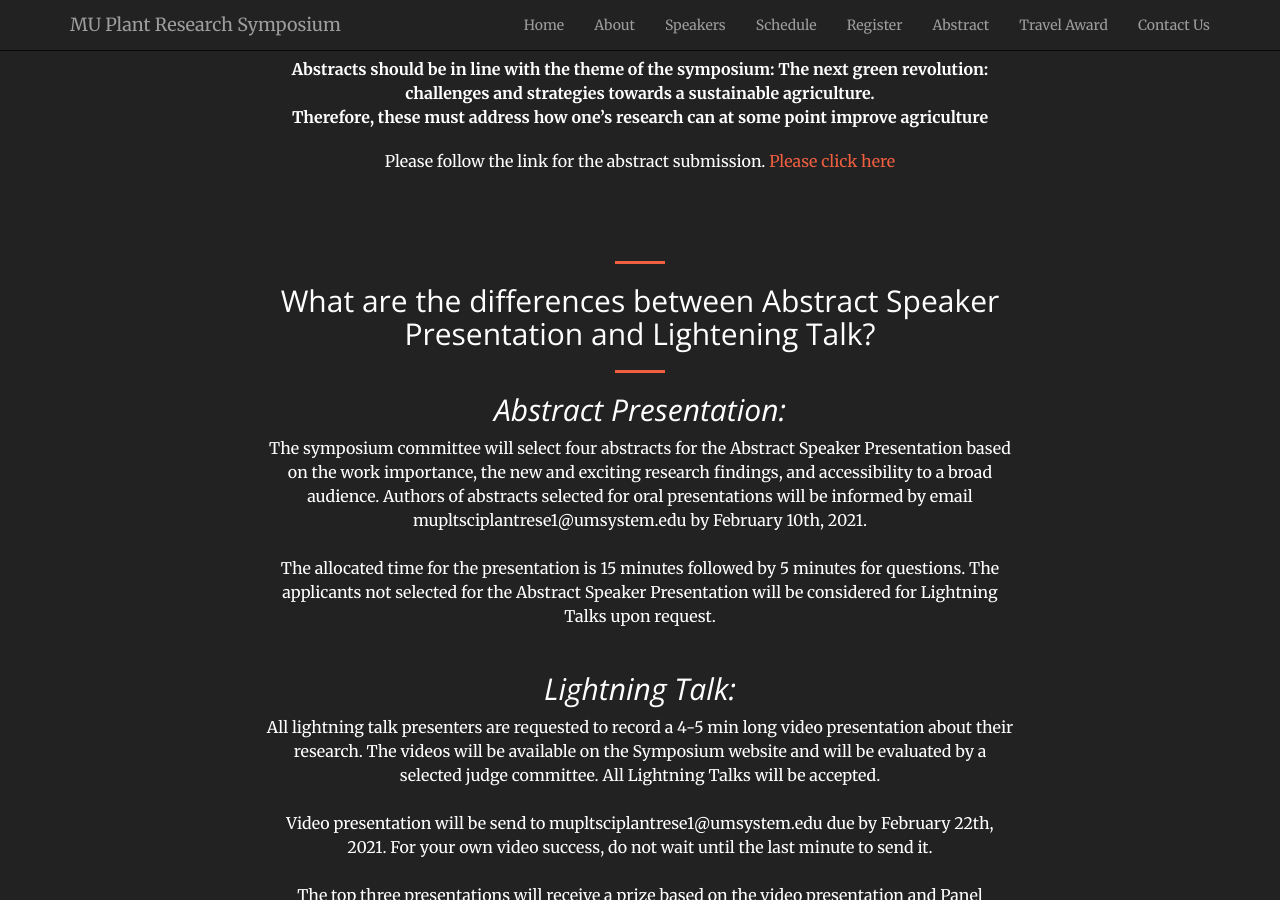
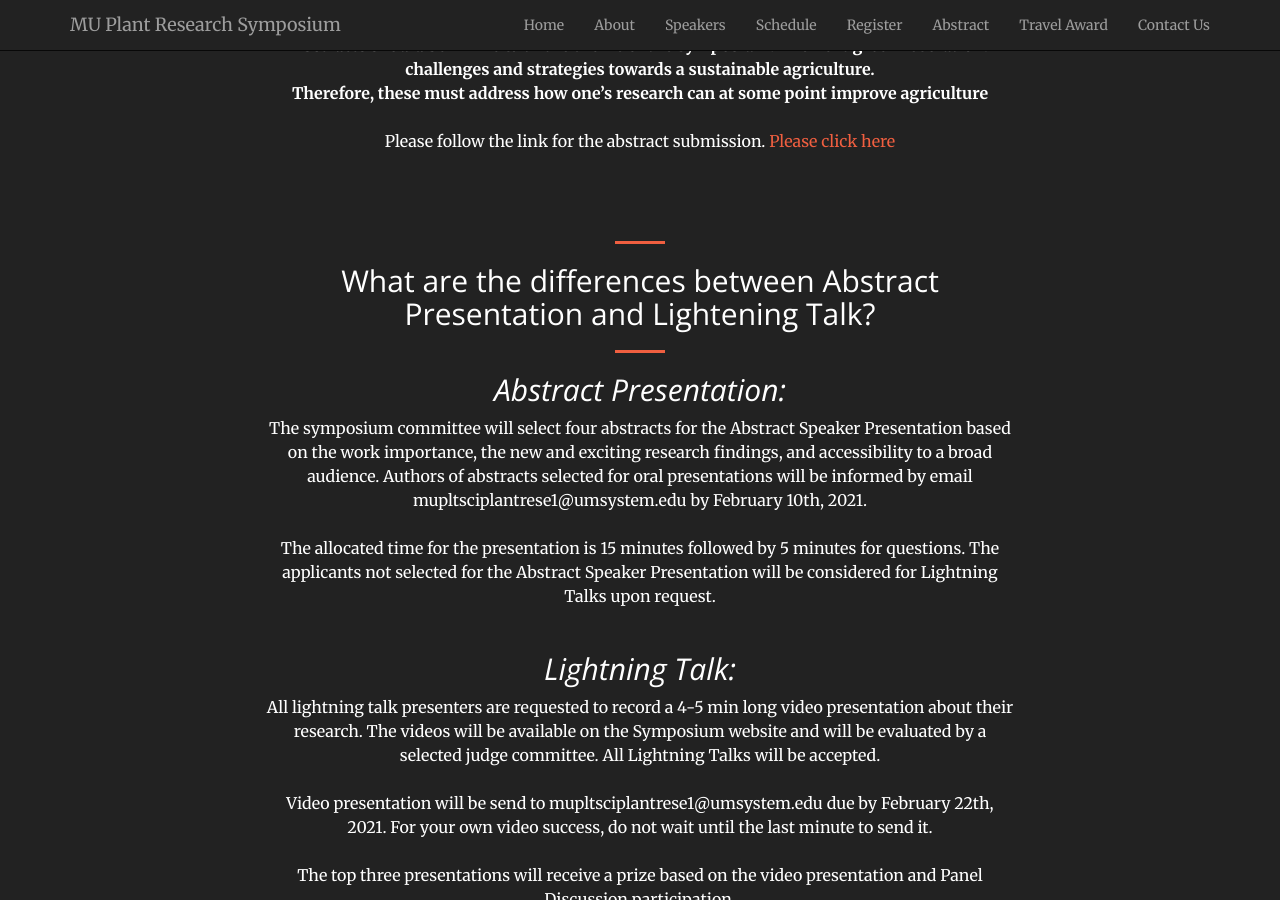
Before and after one commit to mupioneersymposium/mupioneersymposium.github.io, a Jekyll site: the page built from abstract.md, in a window 1280 px wide and 900 px high, scrolled down 436 px. Built offline with Jekyll 4.4.1, drawn with Linux system fonts in a browser that asks for light colours.

Commit message:
Update abstract.md

```diff
--- a/abstract.md
+++ b/abstract.md
@@ -7,19 +7,19 @@ layout: regular
 <hr style="clear: both;" />
 # Abstract
 <hr style="clear: both;" />
-**Abstract submission for both 'Abstract Presentation' and 'Lightening Talk' is open for the 5<sup>th</sup> annual MU Plant Research Symposium** <br/>
-<br/>
+**Abstract submission for both 'Abstract Presentation' and 'Lightening Talk' is open for the 5<sup>th</sup> annual MU Plant Research Symposium**
+<br/><br/>
 **Deadline: 31 January, 2021 by 11:59PM (CT)**
-<br/><br/><br/>
+<br/><br/>
 **Abstracts should be in line with the theme of the symposium: The next green revolution: challenges and strategies towards a sustainable agriculture.** <br />
 **Therefore, these must address how one's research can at some point improve agriculture**
-
+<br/><br/>
 Please follow the link for the abstract submission. <a href="https://docs.google.com/forms/d/e/1FAIpQLSdboRNFQZRiMRHCT4cOu78Mg9E0iv1sAy76VWY4l2xqpFj8FQ/viewform?usp=sf_link" target="_blank"> Please click here
 
 <br/><br/>
 
 <hr style="clear: both;" />
-## What are the differences between Abstract Speaker Presentation and Lightening Talk?
+## What are the differences between Abstract Presentation and Lightening Talk?
 <hr style="clear: both;" />
 ## *Abstract Presentation:*
 The symposium committee will select four abstracts for the Abstract Speaker Presentation based on the work importance, the new and exciting research findings, and accessibility to a broad audience. Authors of abstracts selected for oral presentations will be informed by email mupltsciplantrese1@umsystem.edu by February 10th, 2021.
```
